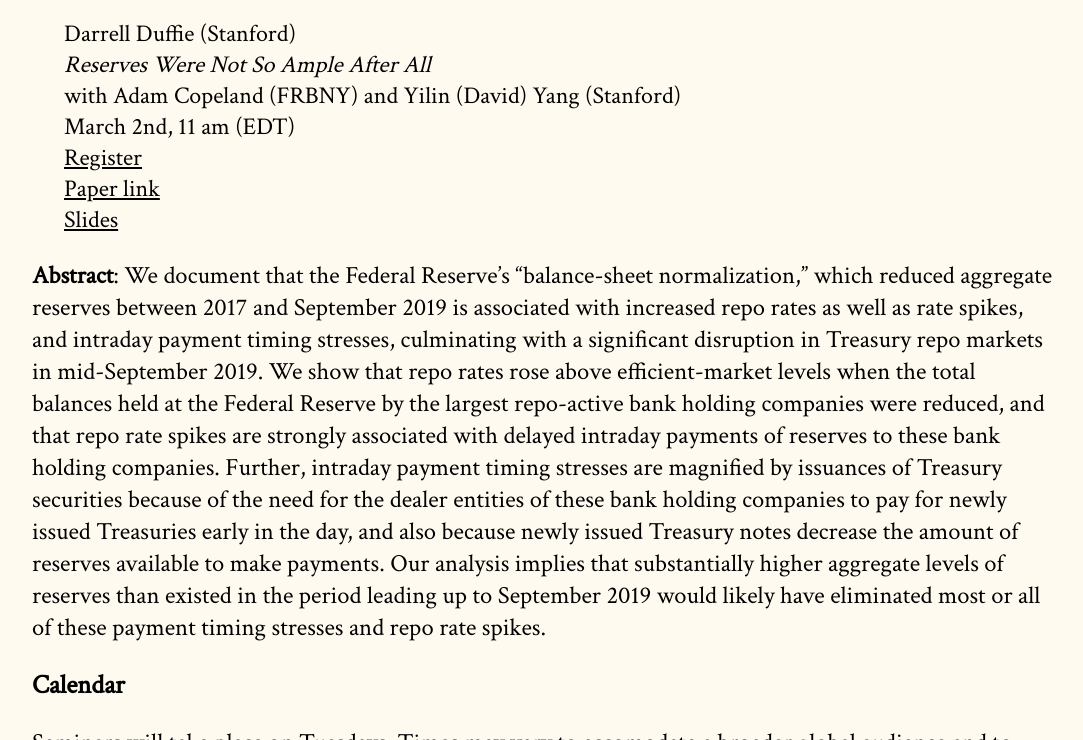
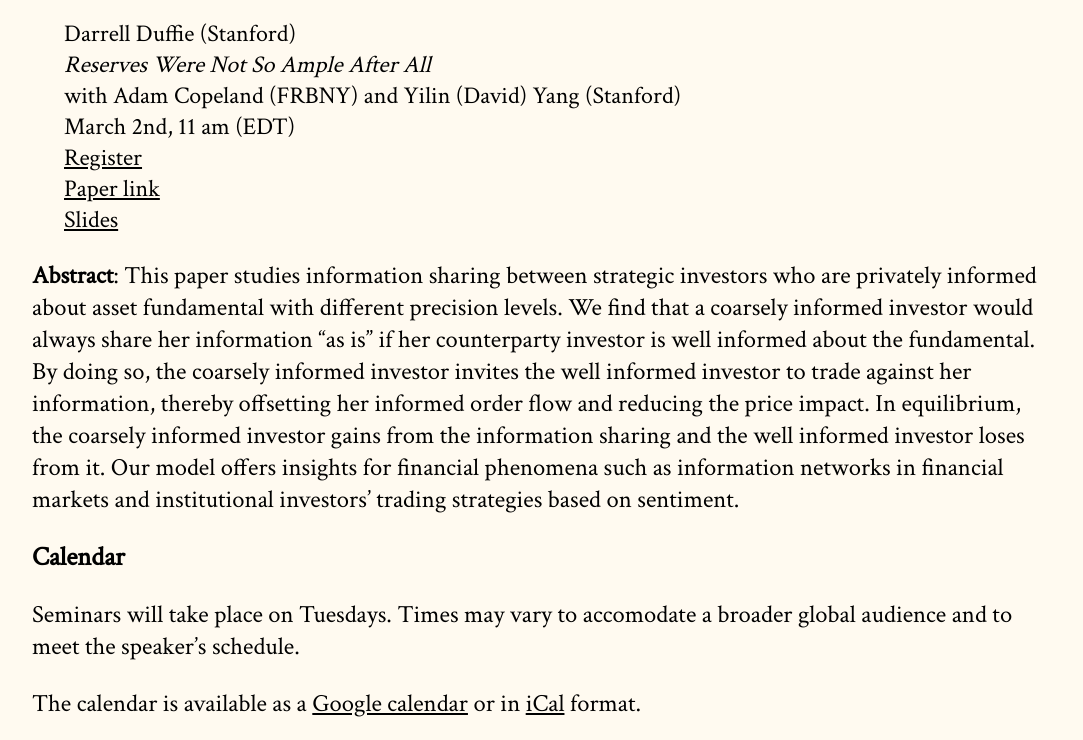
Before and after one commit to cpfiffer/microstructure.exchange, a Jekyll site: the page built from index.md, in a window 1280 px wide and 900 px high, scrolled down 499 px, cut to the strip 0-740 px from the top of the window. Shown: the whole strip, without its empty margins (96-1179 px from the left). Built offline with Jekyll 4.4.1, drawn with Linux system fonts in a browser that asks for light colours; some web fonts are replaced.

Commit message:
Amend abstract

```diff
--- a/index.md
+++ b/index.md
@@ -18,7 +18,17 @@ Speakers will be invited to present their work over Zoom. Seminars will last 45
 
 {% include upcoming-speaker.html %}
 
-**Abstract**: We document that the Federal Reserve's “balance-sheet normalization,” which reduced aggregate reserves between 2017 and September 2019 is associated with increased repo rates as well as rate spikes, and intraday payment timing stresses, culminating with a significant disruption in Treasury repo markets in mid-September 2019. We show that repo rates rose above efficient-market levels when the total balances held at the Federal Reserve by the largest repo-active bank holding companies were reduced, and that repo rate spikes are strongly associated with delayed intraday payments of reserves to these bank holding companies. Further, intraday payment timing stresses are magnified by issuances of Treasury securities because of the need for the dealer entities of these bank holding companies to pay for newly issued Treasuries early in the day, and also because newly issued Treasury notes decrease the amount of reserves available to make payments. Our analysis implies that substantially higher aggregate levels of reserves than existed in the period leading up to September 2019 would likely have eliminated most or all of these payment timing stresses and repo rate spikes.
+**Abstract**: This paper studies information sharing between strategic investors who are
+privately informed about asset fundamental with different precision levels. We find
+that a coarsely informed investor would always share her information “as is” if
+her counterparty investor is well informed about the fundamental. By doing so,
+the coarsely informed investor invites the well informed investor to trade against
+her information, thereby offsetting her informed order flow and reducing the price
+impact. In equilibrium, the coarsely informed investor gains from the information
+sharing and the well informed investor loses from it. Our model offers insights
+for financial phenomena such as information networks in financial markets and
+institutional investors’ trading strategies based on sentiment.
+
 
 ## Calendar
 
```
